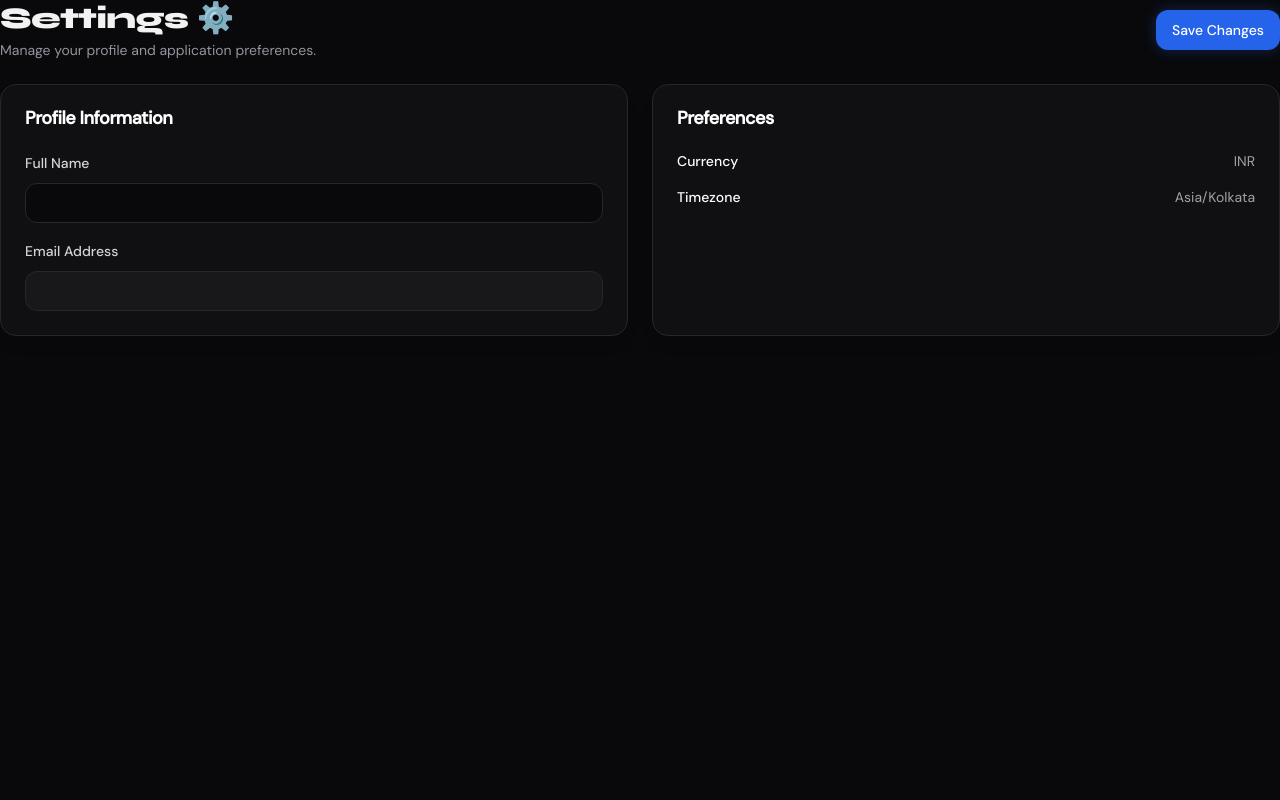
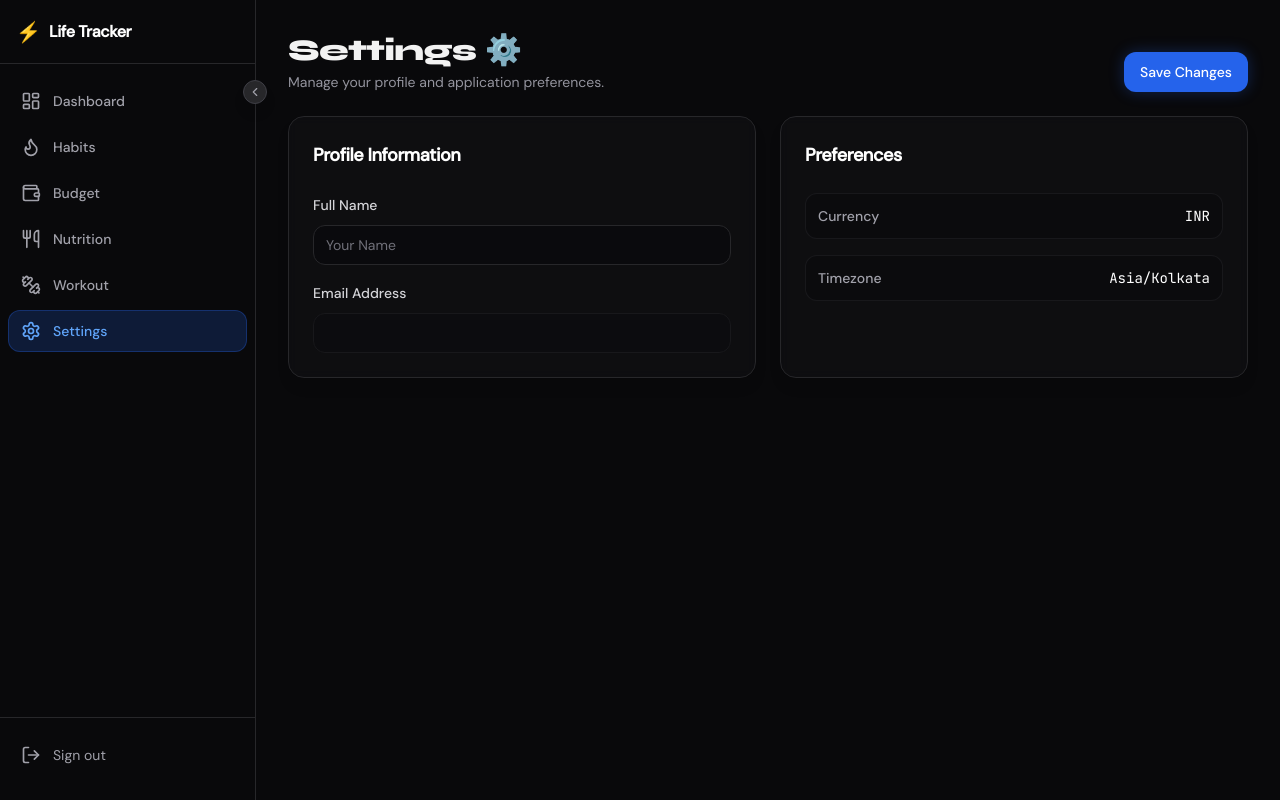
Before and after one commit to DevCode-Zero/life-tracker, a Next.js app: page /settings in a window 1280 px wide. Built offline with nearby package versions, Linux system fonts and the light colour scheme; no server answers.

Commit message:
Fix Settings page layout and profile update logic

```diff
--- /dev/null
+++ b/src/app/settings/layout.tsx
@@ -0,0 +1,12 @@
+import { AuthProvider } from '@/components/layout/AuthProvider'
+import { AppShell } from '@/components/layout/AppShell'
+
+export default function SettingsLayout({ children }: { children: React.ReactNode }) {
+  return (
+    <AuthProvider>
+      <AppShell>
+        {children}
+      </AppShell>
+    </AuthProvider>
+  )
+}
--- a/src/app/settings/page.tsx
+++ b/src/app/settings/page.tsx
@@ -1,19 +1,23 @@
-'use client'
-
 import { useStore } from '@/store'
 import { Card, CardHeader, CardTitle, CardContent } from '@/components/ui/Card'
 import { Label } from '@/components/ui/Label'
 import { Input } from '@/components/ui/Input'
 import { Button } from '@/components/ui/Button'
-import { useState } from 'react'
+import { useState, useEffect } from 'react'
 import { createClient } from '@/lib/supabase/client'
 import { toast } from 'react-hot-toast'
 
 export default function SettingsPage() {
   const { user, setUser } = useStore()
-  const [name, setName] = useState(user?.full_name || '')
+  const [name, setName] = useState('')
   const [loading, setLoading] = useState(false)
   const supabase = createClient()
+
+  useEffect(() => {
+    if (user?.full_name) {
+      setName(user.full_name)
+    }
+  }, [user])
 
   const handleSave = async () => {
     if (!user) return
@@ -27,7 +31,15 @@ export default function SettingsPage() {
         .single()
 
       if (error) throw error
+
+      // Update global store
       setUser({ ...user, full_name: name })
+
+      // Also update auth metadata for good measure
+      await supabase.auth.updateUser({
+        data: { full_name: name }
+      })
+
       toast.success('Profile updated!')
     } catch (err: any) {
       toast.error(err.message)
@@ -38,7 +50,7 @@ export default function SettingsPage() {
 
   return (
     <div className="space-y-6">
-      <div className="flex items-center justify-between">
+      <div className="flex flex-col md:flex-row md:items-end justify-between gap-4">
         <div>
           <h1 className="text-3xl font-display font-extrabold tracking-tight">Settings ⚙️</h1>
           <p className="text-muted-foreground text-sm mt-1">
@@ -48,16 +60,16 @@ export default function SettingsPage() {
         <Button
           onClick={handleSave}
           disabled={loading || name === user?.full_name}
-          className="bg-blue-600 hover:bg-blue-700"
+          className="bg-blue-600 hover:bg-blue-700 w-full md:w-auto"
         >
           {loading ? 'Saving...' : 'Save Changes'}
         </Button>
       </div>
 
-      <div className="grid grid-cols-1 md:grid-cols-2 gap-6">
-        <Card>
+      <div className="grid grid-cols-1 lg:grid-cols-2 gap-6">
+        <Card className="bg-zinc-900/40 border-zinc-800">
           <CardHeader>
-            <CardTitle>Profile Information</CardTitle>
+            <CardTitle className="text-lg">Profile Information</CardTitle>
           </CardHeader>
           <CardContent className="space-y-4">
             <div className="space-y-2">
@@ -66,28 +78,29 @@ export default function SettingsPage() {
                 id="name"
                 value={name}
                 onChange={(e) => setName(e.target.value)}
-                className="bg-zinc-950 border-zinc-800"
+                className="bg-zinc-950/50 border-zinc-800 focus:border-blue-500/50 focus:ring-blue-500/20"
+                placeholder="Your Name"
               />
             </div>
             <div className="space-y-2">
               <Label htmlFor="email">Email Address</Label>
-              <Input id="email" value={user?.email || ''} readOnly className="bg-zinc-900 border-zinc-800 text-zinc-500" />
+              <Input id="email" value={user?.email || ''} readOnly className="bg-zinc-950/20 border-zinc-900 text-zinc-600 cursor-not-allowed" />
             </div>
           </CardContent>
         </Card>
 
-        <Card>
+        <Card className="bg-zinc-900/40 border-zinc-800">
           <CardHeader>
-            <CardTitle>Preferences</CardTitle>
+            <CardTitle className="text-lg">Preferences</CardTitle>
           </CardHeader>
           <CardContent className="space-y-4">
-             <div className="flex items-center justify-between">
-                <span className="text-sm font-medium">Currency</span>
-                <span className="text-sm text-zinc-400">{user?.currency || 'INR'}</span>
+             <div className="flex items-center justify-between p-3 bg-zinc-950/30 rounded-lg border border-zinc-800/50">
+                <span className="text-sm font-medium text-zinc-400">Currency</span>
+                <span className="text-sm text-white font-mono">{user?.currency || 'INR'}</span>
              </div>
-             <div className="flex items-center justify-between">
-                <span className="text-sm font-medium">Timezone</span>
-                <span className="text-sm text-zinc-400">{user?.timezone || 'Asia/Kolkata'}</span>
+             <div className="flex items-center justify-between p-3 bg-zinc-950/30 rounded-lg border border-zinc-800/50">
+                <span className="text-sm font-medium text-zinc-400">Timezone</span>
+                <span className="text-sm text-white font-mono">{user?.timezone || 'Asia/Kolkata'}</span>
              </div>
           </CardContent>
         </Card>
```
